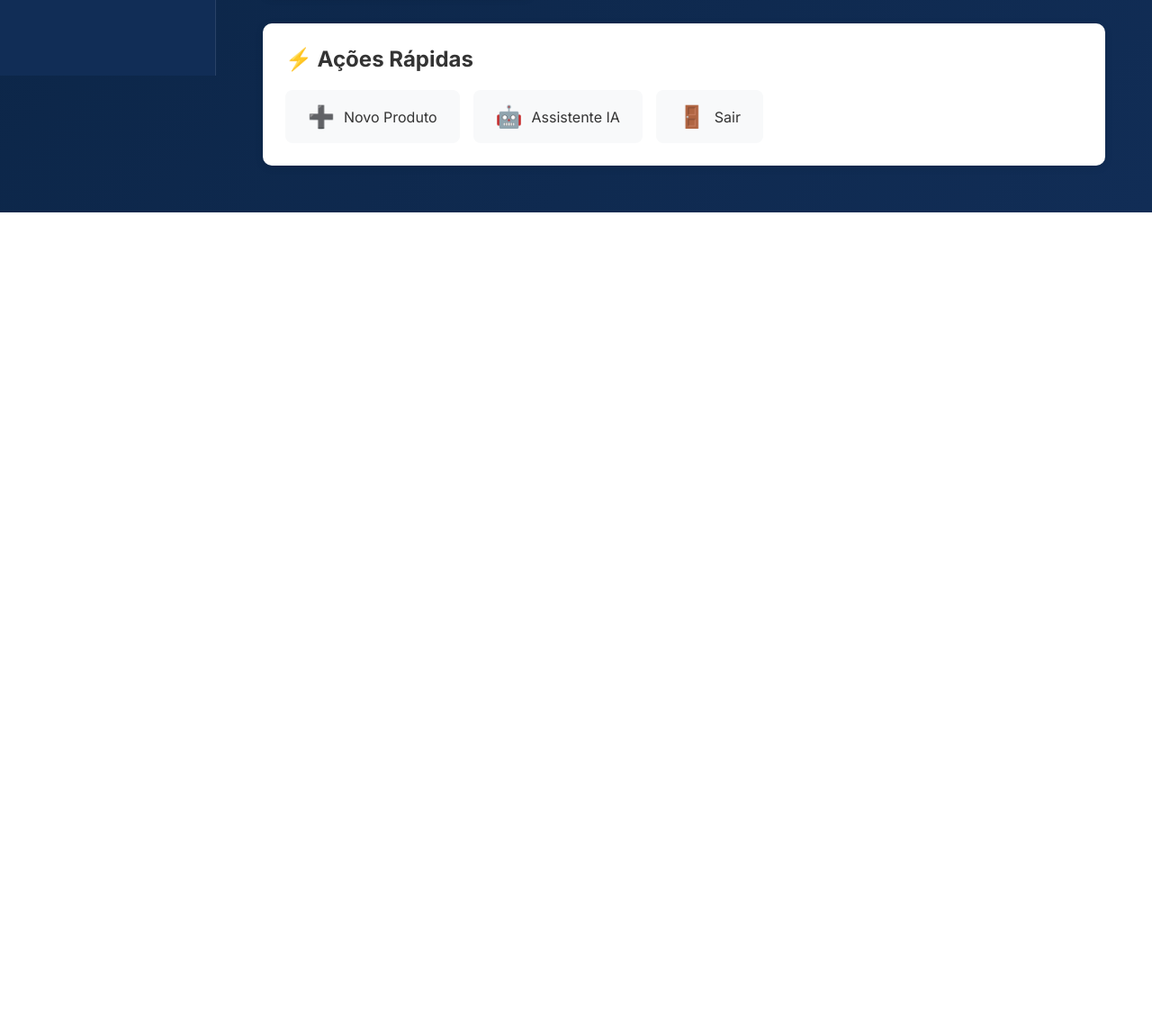
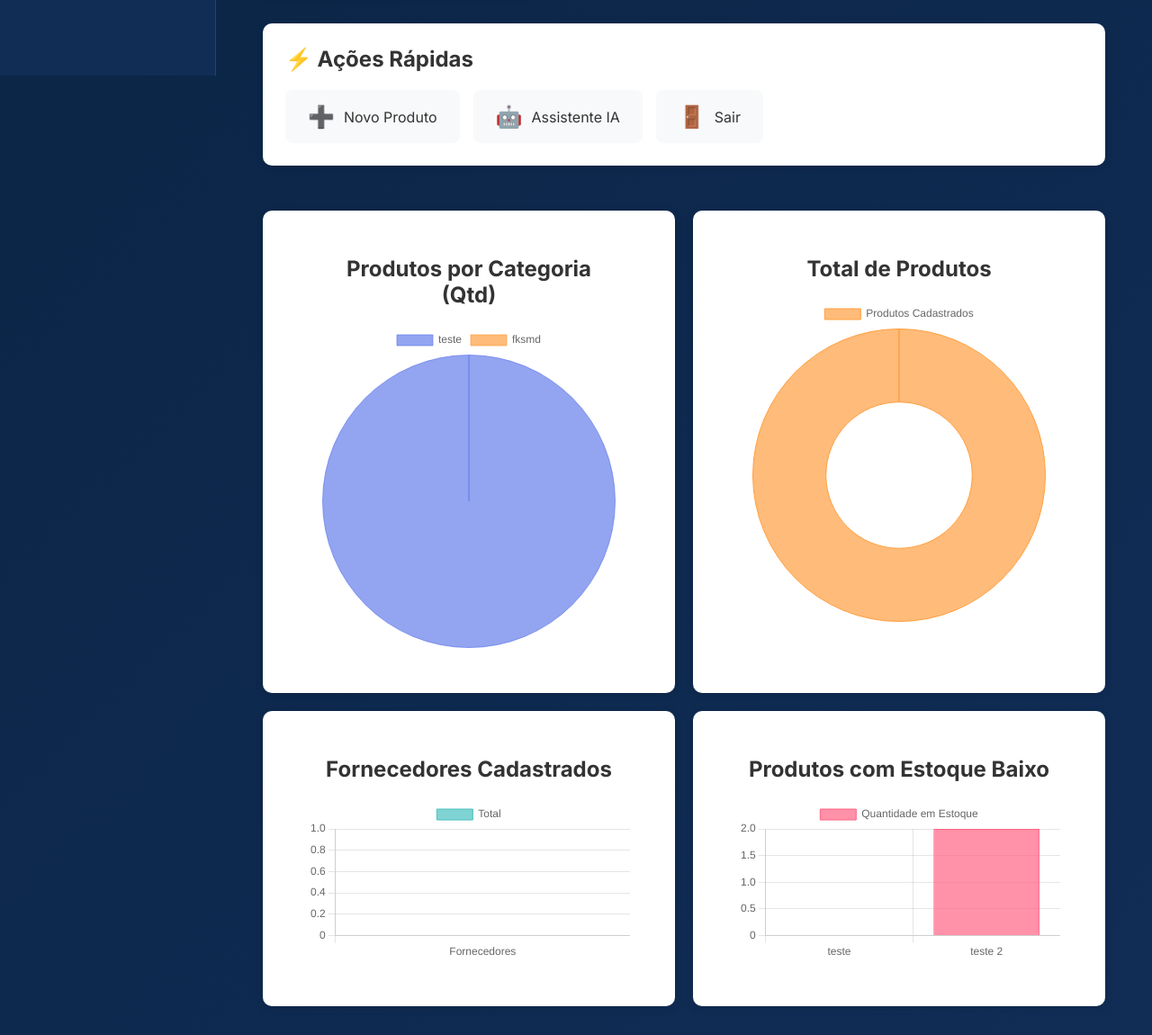
Before and after one commit to JeffersomSchissler/django_Estoque, a Django app: page /dashboard/ in a window 1280 px wide. Shown: the part 716-1866 px from the top of the page at 90% size. Before the commit the page ends 952 px from the top, so only its background shows below. Run offline with Django 5.2, Linux system fonts and the light colour scheme; a user stored in the database is signed in; data comes from the database, SQL or seed files in the repository; both versions use the stored data as it was after the commit; data that the repository does not hold is empty; some libraries are stand-ins or nearby versions.

Commit message:
implementação dos dashboard na tela de dash.

```diff
--- a/core/templates/dashboard.html
+++ b/core/templates/dashboard.html
@@ -199,4 +199,152 @@
         </div>
     </div>
 </div>
+
+    <style>
+        .charts-grid {
+            display: grid;
+            grid-template-columns: repeat(auto-fit, minmax(380px, 1fr));
+            gap: 20px;
+            margin-top: 30px;
+            margin-left:20px ;
+            margin-right:20px ;
+        }
+
+        .chart-container {
+            background: white;
+            border-radius: 10px;
+            padding: 50px;
+            box-shadow: 0 2px 10px rgba(0,0,0,0.1);
+        }
+
+        .chart-container h2 {
+            color: #333;
+            margin-bottom: 20px;
+            text-align: center;
+        }
+    </style>
+
+    <div class="charts-grid">
+        <div class="chart-container">
+            <h2>Produtos por Categoria<br>(Qtd)</h2>
+            <canvas id="produtosPorCategoriaChart"></canvas>
+        </div>
+        <div class="chart-container">
+            <h2>Total de Produtos</h2>
+            <canvas id="totalProdutosChart"></canvas>
+        </div>
+        <div class="chart-container">
+            <h2>Fornecedores Cadastrados</h2>
+            <canvas id="fornecedoresChart"></canvas>
+        </div>
+        <div class="chart-container">
+            <h2>Produtos com Estoque Baixo</h2>
+            <canvas id="estoqueBaixoChart"></canvas>
+        </div>
+    </div>
+
+</div>
+
+<script src="https://cdn.jsdelivr.net/npm/chart.js"></script>
+
+<script>
+    document.addEventListener('DOMContentLoaded', function() {
+
+        // Gráfico de Produtos com Estoque Baixo
+        const estoqueBaixoCtx = document.getElementById('estoqueBaixoChart').getContext('2d');
+        new Chart(estoqueBaixoCtx, {
+            type: 'bar',
+            data: {
+                labels: {{ produtos_estoque_baixo_labels|safe }},
+                datasets: [{
+                    label: 'Quantidade em Estoque',
+                    data: {{ produtos_estoque_baixo_data|safe }},
+                    backgroundColor: 'rgba(255, 99, 132, 0.7)',
+                    borderColor: 'rgba(255, 99, 132, 1)',
+                    borderWidth: 1
+                }]
+            },
+            options: {
+                responsive: true,
+                scales: {
+                    y: {
+                        beginAtZero: true
+                    }
+                }
+            }
+        });
+
+        // Gráfico de Produtos por Categoria
+        const produtosPorCategoriaCtx = document.getElementById('produtosPorCategoriaChart').getContext('2d');
+        new Chart(produtosPorCategoriaCtx, {
+            type: 'pie',
+            data: {
+                labels: {{ produtos_por_categoria_labels|safe }},
+                datasets: [{
+                    label: 'Quantidade',
+                    data: {{ produtos_por_categoria_data|safe }},
+                    backgroundColor: ['rgba(102, 126, 234, 0.7)',
+                        'rgba(255, 159, 64, 0.7)',
+                        'rgba(255, 99, 132, 0.7)',
+                        'rgba(54, 162, 235, 0.7)',
+                        'rgba(255, 206, 86, 0.7)',
+                    ],
+                    borderColor: ['rgba(102, 126, 234, 0.7)',
+                        'rgba(255, 159, 64, 0.7)',
+                        'rgba(255, 99, 132, 0.7)',
+                        'rgba(54, 162, 235, 0.7)',
+                        'rgba(255, 206, 86, 0.7)',
+                    ],
+                    borderWidth: 1
+                }]
+            },
+            options: {
+                responsive: true,
+            }
+        });
+
+        // Gráfico de Total de Produtos
+        const totalProdutosCtx = document.getElementById('totalProdutosChart').getContext('2d');
+        new Chart(totalProdutosCtx, {
+            type: 'doughnut',
+            data: {
+                labels: ['Produtos Cadastrados'],
+                datasets: [{
+                    label: 'Total',
+                    data: [{{ total_produtos }}],
+                    backgroundColor: ['rgba(255, 159, 64, 0.7)'],
+                    borderColor: ['rgba(255, 159, 64, 1)'],
+                    borderWidth: 1
+                }]
+            },
+            options: {
+                responsive: true,
+            }
+        });
+
+        // Gráfico de Fornecedores Cadastrados
+        const fornecedoresCtx = document.getElementById('fornecedoresChart').getContext('2d');
+        new Chart(fornecedoresCtx, {
+            type: 'bar',
+            data: {
+                labels: ['Fornecedores'],
+                datasets: [{
+                    label: 'Total',
+                    data: [{{ total_fornecedores }}],
+                    backgroundColor: ['rgba(75, 192, 192, 0.7)'],
+                    borderColor: ['rgba(75, 192, 192, 1)'],
+                    borderWidth: 1
+                }]
+            },
+            options: {
+                responsive: true,
+                scales: {
+                    y: {
+                        beginAtZero: true
+                    }
+                }
+            }
+        });
+    });
+</script>
 {% endblock %}
--- a/core/views.py
+++ b/core/views.py
@@ -12,6 +12,8 @@ from .forms import ProdutoForm
 from .forms import CategoryForms
 from .models import Categoria
 from .ai_services import process_user_message
+from django.db.models import Count
+import json
 
 def login_view(request):
     if request.method == 'POST':
@@ -35,11 +37,21 @@ def dashboard(request):
     total_categorias = Categoria.objects.count()
     total_fornecedores = Fornecedor.objects.count()
 
+    # Gráfico de produtos por categoria
+    produtos_por_categoria = Categoria.objects.annotate(total_produtos=Count('produto'))
+
+    # Gráfico de produtos com estoque baixo (ex: < 10 unidades)
+    produtos_estoque_baixo = Produto.objects.filter(Inventory_quantity__lt=10)
+
     context = {
         'total_produtos': total_produtos,
         'total_categorias': total_categorias,
-        'total_fornecedores': total_fornecedores
-        }
+        'total_fornecedores': total_fornecedores,
+        'produtos_por_categoria_labels': json.dumps([c.name for c in produtos_por_categoria]),
+        'produtos_por_categoria_data': json.dumps([c.total_produtos for c in produtos_por_categoria]),
+        'produtos_estoque_baixo_labels': json.dumps([p.name for p in produtos_estoque_baixo]),
+        'produtos_estoque_baixo_data': json.dumps([p.Inventory_quantity for p in produtos_estoque_baixo]),
+    }
     return render(request, 'dashboard.html', context)
 
 @login_required
```
Also changed, not shown: TODO.md (+1 -1 lines), db.sqlite3.
